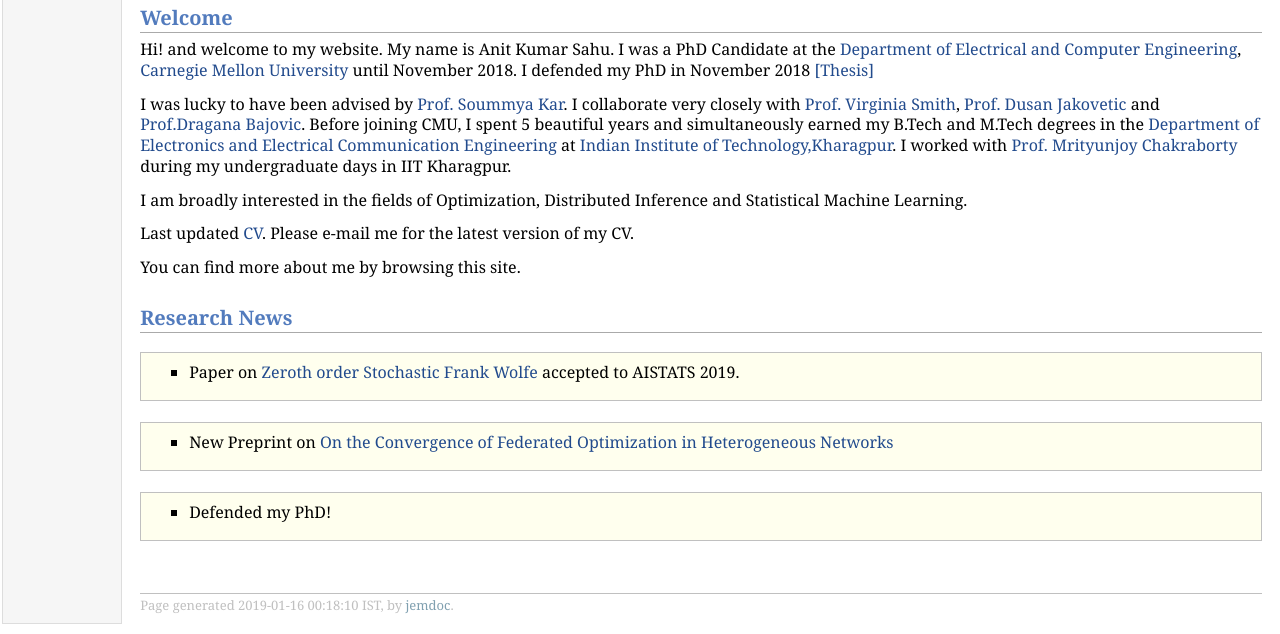
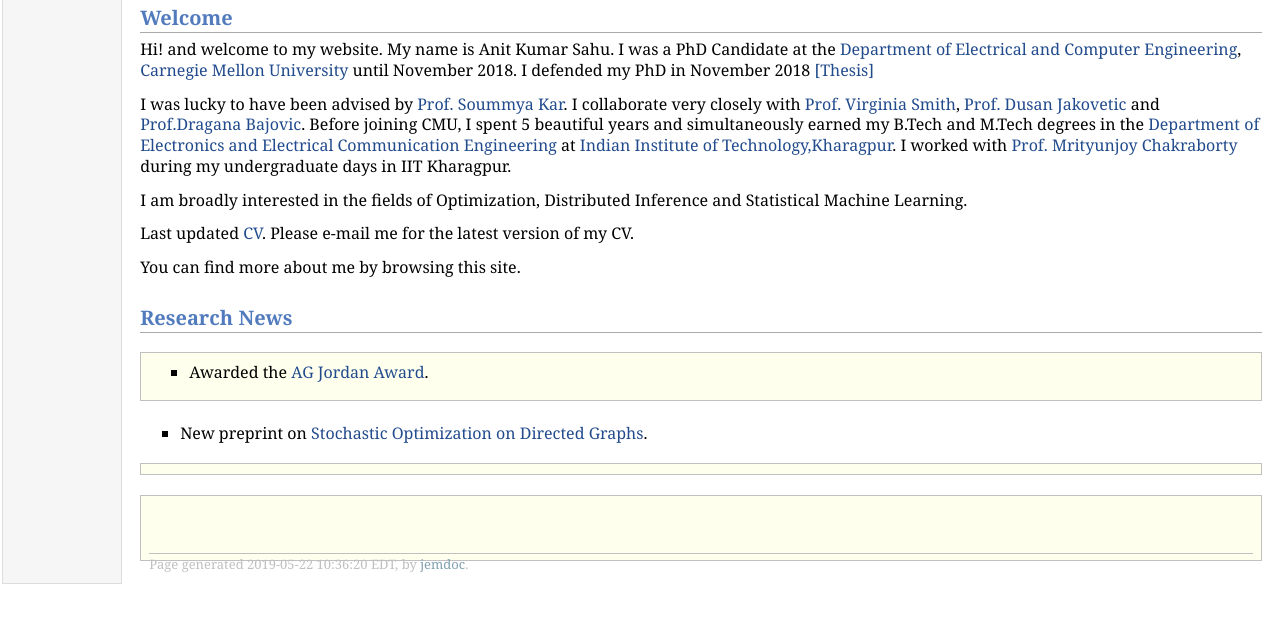
Before and after one commit to sumanthme03/sumanthd.github.io, a plain HTML site: page index.html in a window 1280 px wide. Shown: the part 335-969 px from the top of the page. After the commit the page ends 929 px from the top, so only its background shows below. Drawn offline with Linux system fonts and the light colour scheme.

Commit message:
Add files via upload

```diff
--- a/index.html
+++ b/index.html
@@ -34,33 +34,28 @@
 at <a href="http://www.iitkgp.ac.in/">Indian Institute of Technology,Kharagpur</a>.
 I worked with <a href="http://www.ecdept.iitkgp.ernet.in/faculty/MChakraborty/">Prof. Mrityunjoy Chakraborty</a> during my undergraduate days in IIT Kharagpur.</p>
 <p>I am broadly interested in the fields of Optimization, Distributed Inference and Statistical Machine Learning.</p>
-<p>Last updated <a href="AKS_resume.pdf">CV</a>. Please e-mail me for the latest version of my CV.</p>
+<p>Last updated <a href="AKS_resume_MS_AIR.pdf">CV</a>. Please e-mail me for the latest version of my CV.</p>
 <p>You can find more about me by browsing this site.</p>
 <h2>Research News</h2>
 <div class="infoblock">
 <div class="blockcontent">
 <ul>
-<li><p>Paper on <a href="https://arxiv.org/pdf/1810.03233.pdf">Zeroth order Stochastic Frank Wolfe</a> accepted to AISTATS 2019.</p>
+<li><p>Awarded the <a href="https://www.ece.cmu.edu/student-resources/commencement-awards.html">AG Jordan Award</a>.</p>
 </li>
 </ul>
 </div></div>
+<ul>
+<li><p>New preprint on <a href="https://arxiv.org/abs/1903.07266">Stochastic Optimization on Directed Graphs</a>.</p>
+</li>
+</ul>
 <div class="infoblock">
 <div class="blockcontent">
-<ul>
-<li><p>New Preprint on <a href="FedConv.pdf">On the Convergence of Federated Optimization in Heterogeneous Networks</a></p>
-</li>
-</ul>
 </div></div>
 <div class="infoblock">
 <div class="blockcontent">
-<ul>
-<li><p>Defended my PhD!</p>
-</li>
-</ul>
-</div></div>
 <div id="footer">
 <div id="footer-text">
-Page generated 2019-01-16 00:18:10 IST, by <a href="http://jemdoc.jaboc.net/">jemdoc</a>.
+Page generated 2019-05-22 10:36:20 EDT, by <a href="http://jemdoc.jaboc.net/">jemdoc</a>.
 </div>
 </div>
 </td>
```
Also changed, not shown: 1 other file.
